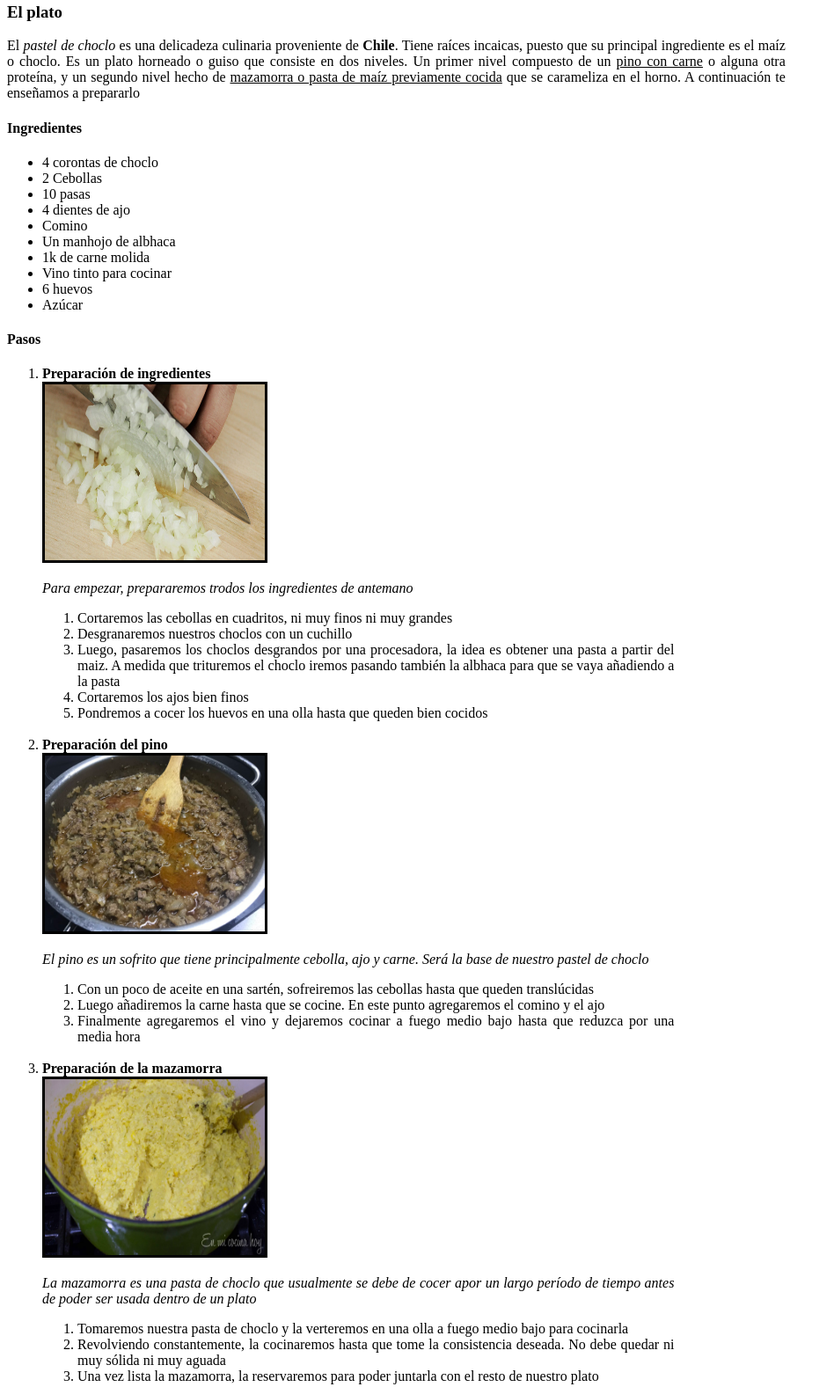
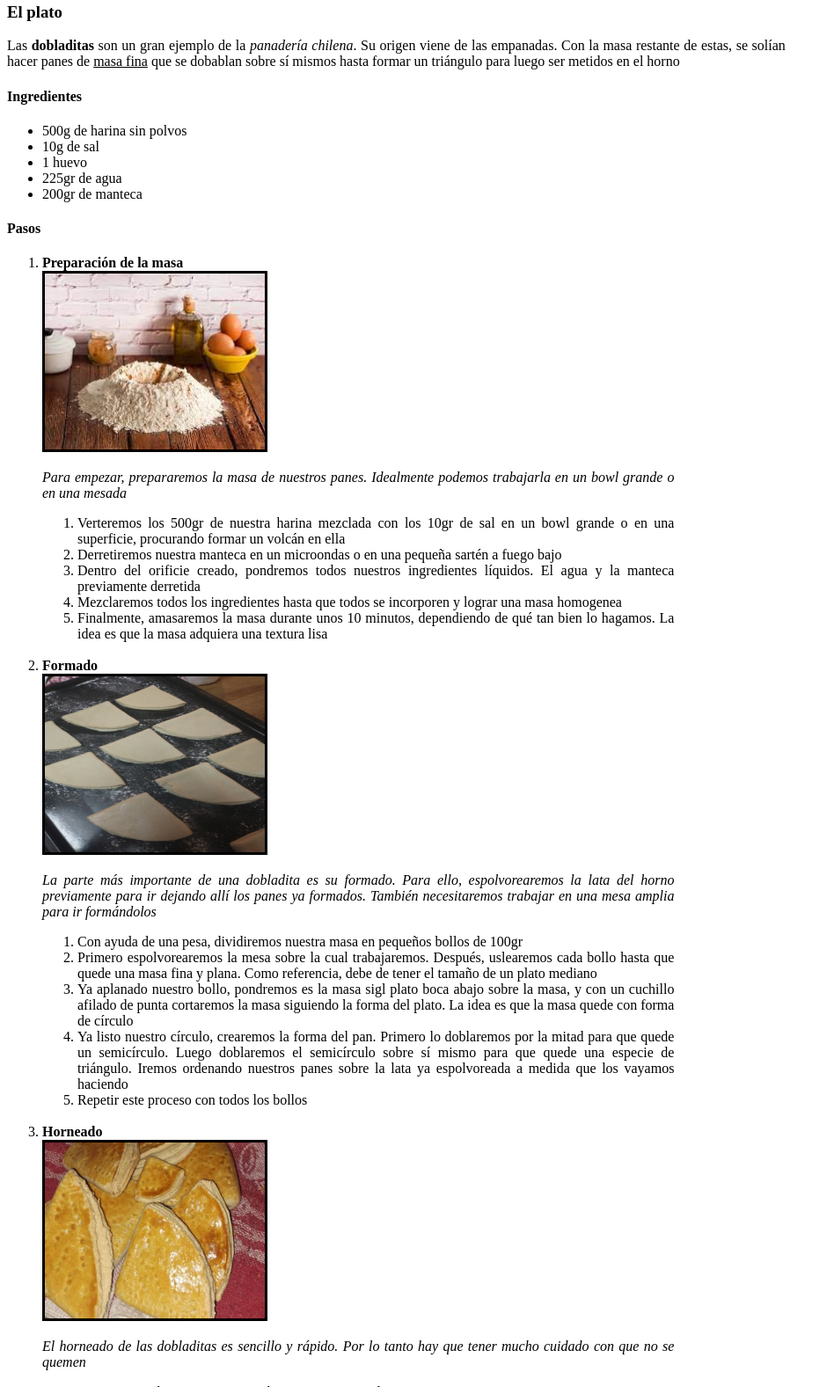
Before and after one commit to tractatus90/odin-recipes, a plain HTML site: page recipes/dobladitas.html in a window 1280 px wide. Shown: the part 450-2027 px from the top of the page at 88% size, without its empty margins (0-948 px from the left). Drawn offline with Linux system fonts and the light colour scheme.

Commit message:
Página de dobladitas terminada
Se termina la página de dobladitas con sus respectivas imágenes
y pasos

```diff
--- a/recipes/dobladitas.html
+++ b/recipes/dobladitas.html
@@ -9,69 +9,53 @@
         <h1>Las más wenas Dobladitas del mundo mundial</h1>
         <img src="../imagenes/dobladitas1.jpeg" alt="Dobladitas hechas" height="350" width="300">
         <h3>El plato</h3>
-        <p>El <em>pastel de choclo</em> es una delicadeza culinaria proveniente de <strong>Chile</strong>. Tiene raíces incaicas, puesto que su principal
-        ingrediente es el maíz o choclo. Es un plato horneado o guiso que consiste en dos niveles. Un primer nivel compuesto
-        de un <u>pino con carne</u> o alguna otra proteína, y un segundo nivel hecho de <u>mazamorra o pasta de maíz previamente cocida</u>
-        que se carameliza en el horno. A continuación te enseñamos a prepararlo</p>
+        <p>Las <strong>dobladitas</strong> son un gran ejemplo de la <em>panadería chilena</em>. Su origen viene de las empanadas.
+        Con la masa restante de estas, se solían hacer panes de <u>masa fina</u> que se dobablan sobre sí mismos hasta formar un triángulo
+        para luego ser metidos en el horno</p>
     </div>
     <div style="width: 60%;">
         <h4>Ingredientes</h4>
         <ul>
-            <li>4 corontas de choclo</li>
-            <li>2 Cebollas</li>
-            <li>10 pasas</li>
-            <li>4 dientes de ajo</li>
-            <li>Comino</li>
-            <li>Un manhojo de albhaca</li>
-            <li>1k de carne molida</li>
-            <li>Vino tinto para cocinar</li>
-            <li>6 huevos</li>
-            <li>Azúcar</li>
+            <li>500g de harina sin polvos</li>
+            <li>10g de sal</li>
+            <li>1 huevo</li>
+            <li>225gr de agua</li>
+            <li>200gr de manteca</li>
         </ul>
         <h4>Pasos</h4>
         <ol>
-            <li><strong>Preparación de ingredientes</strong></li>
-        <img src="../imagenes/cortar.jpeg" alt="picar" height="200" width="250" style="border: solid;">
-        <p><em>Para empezar, prepararemos trodos los ingredientes de antemano</em></p>
+            <li><strong>Preparación de la masa</strong></li>
+        <img src="../imagenes/descarga.jpeg" alt="mezclar la masa" height="200" width="250" style="border: solid;">
+        <p><em>Para empezar, prepararemos la masa de nuestros panes. Idealmente podemos trabajarla en un bowl grande o en una mesada</em></p>
                 <ol>
-                    <li>Cortaremos las cebollas en cuadritos, ni muy finos ni muy grandes</li>
-                    <li>Desgranaremos nuestros choclos con un cuchillo</li>
-                    <li>Luego, pasaremos los choclos desgrandos por una procesadora,
-                    la idea es obtener una pasta a partir del maiz. A medida que trituremos el choclo
-                    iremos pasando también la albhaca para que se vaya añadiendo a la pasta</li>
-                    <li>Cortaremos los ajos bien finos</li>
-                    <li>Pondremos a cocer los huevos en una olla hasta que queden bien cocidos</li>
+                    <li>Verteremos los 500gr de nuestra harina mezclada con los 10gr de sal en un bowl grande o en una superficie, procurando formar un volcán en ella</li>
+                    <li>Derretiremos nuestra manteca en un microondas o en una pequeña sartén a fuego bajo</li>
+                    <li>Dentro del orificie creado, pondremos todos nuestros ingredientes líquidos. El agua y la manteca previamente derretida</li>
+                    <li>Mezclaremos todos los ingredientes hasta que todos se incorporen y lograr una masa homogenea</li>
+                    <li>Finalmente, amasaremos la masa durante unos 10 minutos, dependiendo de qué tan bien lo hagamos. La idea es que la masa adquiera una textura lisa</li>
                 </ol>
                 <br>
-            <li><strong>Preparación del pino</strong></li>
-        <img src="../imagenes/pino.jpeg" alt="pino" height="200" width="250" style="border: solid;">
-        <p><em>El pino es un sofrito que tiene principalmente cebolla, ajo y carne. Será la base de nuestro pastel de choclo</em></p>
+            <li><strong>Formado</strong></li>
+        <img src="../imagenes/formado.jpeg" alt="formado" height="200" width="250" style="border: solid;">
+        <p><em>La parte más importante de una dobladita es su formado. Para ello, espolvorearemos la lata del horno previamente para ir dejando allí los panes ya formados. También necesitaremos trabajar en una mesa amplia para ir formándolos</em></p>
                 <ol>
-                    <li>Con un poco de aceite en una sartén, sofreiremos las cebollas hasta que queden translúcidas</li>
-                    <li>Luego añadiremos la carne hasta que se cocine. En este punto agregaremos el comino y el ajo</li>
-                    <li>Finalmente agregaremos el vino y dejaremos cocinar a fuego medio bajo hasta que reduzca por una media hora</li>
+                    <li>Con ayuda de una pesa, dividiremos nuestra masa en pequeños bollos de 100gr</li>
+                    <li>Primero espolvorearemos la mesa sobre la cual trabajaremos. Después, uslearemos cada bollo hasta que quede una masa fina y plana. Como referencia, debe de tener el tamaño de un plato mediano</li>
+                    <li>Ya aplanado nuestro bollo, pondremos es la masa sigl plato boca abajo sobre la masa, y con un cuchillo afilado de punta cortaremos la masa siguiendo la forma del plato. La idea es que la masa quede con forma de círculo</li>
+                    <li>Ya listo nuestro círculo, crearemos la forma del pan. Primero lo doblaremos por la mitad para que quede un semicírculo. Luego doblaremos el semicírculo sobre sí mismo para que quede una especie de triángulo. Iremos ordenando nuestros panes sobre la lata ya espolvoreada a medida que los vayamos haciendo</li>
+                    <li>Repetir este proceso con todos los bollos</li>
                 </ol>
                 <br>
-            <li><strong>Preparación de la mazamorra</strong></li>
-        <img src="../imagenes/pastelera-scaled.webp" alt="mazamorra" height="200" width="250" style="border: solid;" >
-            <p><em>La mazamorra es una pasta de choclo que usualmente se debe de cocer apor un largo período de tiempo antes de poder ser usada dentro de un plato</em></p>
+            <li><strong>Horneado</strong></li>
+        <img src="../imagenes/dobladitas-foto-principal.jpg" alt="pintadas" height="200" width="250" style="border: solid;" >
+            <p><em>El horneado de las dobladitas es sencillo y rápido. Por lo tanto hay que tener mucho cuidado con que no se quemen</em></p>
                 <ol>
-                    <li>Tomaremos nuestra pasta de choclo y la verteremos en una olla a fuego medio bajo para cocinarla</li>
-                    <li>Revolviendo constantemente, la cocinaremos hasta que tome la consistencia deseada. No debe quedar ni muy
-                    sólida ni muy aguada</li>
-                    <li>Una vez lista la mazamorra, la reservaremos para poder juntarla con el resto de nuestro plato</li>
+                    <li>Primero precalentaremos nuestro horno a unos 220° durante unos 20 minutos</li>
+                    <li>en un recipiente pequeño, quebraremos nuestro huevo y le agregaremos una cucharada de agua</li>
+                    <li>Con ayuda de un tenedor, revolveremos la mezcla hasta lograr un líquido homogeneo</li>
+                    <li>Con un pincel de cocina o incluso con la mano, pinaremos la superficie de nuestras dobladitas con la mezcla. La idea es que logren una tonalidad dorada al salir del horno</li>
+                    <li>Pondremos nuestra bandeja con las dobladitas en el horno a 220° durante unos 20 minutos o hasta que estén doradas por arriba y por abajo</li>
                 </ol>
-                <br>
-            <li><strong>Preparación del plato</strong></li>
-        <img src="../imagenes/Pastel-de-Choclo.Web_.jpg" alt="plato preparado" height="200" width="250" style="border: solid;">
-            <p><em>Estamos en la fase final de nuestro plato. Ya con todos los ingredientes preparados y cocinados por separados, los pondremos en un solo plato para que se termine de cocinar dentro del horno</em></p>
-                <ol>
-                    <li>En una fuente grande o en hartos platos hondos por separados, pondremos una abundante base de pino. Además, agregaremos los huevos duros cortados por la mitad y las pasas</li>
-                    <li>En este punto, agregaremos nuestra mazamorra. La idea es que la mazamorra cubra el pino hasta llegar al borde de la fuente o de nuestros plantos hondos</li>
-                    <li>Ya con nuestra fuente o platos hondos ensamblados, espolvorearemos la superficie de nuestro pastel de choclo con una fina capa de azucar</li>
-                    <li>Finalmente, pondremos nuestro pastel de choclo a 220 grados durante unos 20 a 30 minutos aprox</li>
-                </ol>
-    </ol>
 </div>
 <div style="text-align: center;margin: 40px 0 40px 0;">
 <a href="../index.html" style= "border: solid; background-color: aqua; padding: 10px; ">Inicio</a>
```
Also changed, not shown: imagenes/descarga.jpeg (added), imagenes/dobladitas-foto-principal.jpg (added), imagenes/formado.jpeg (added).
